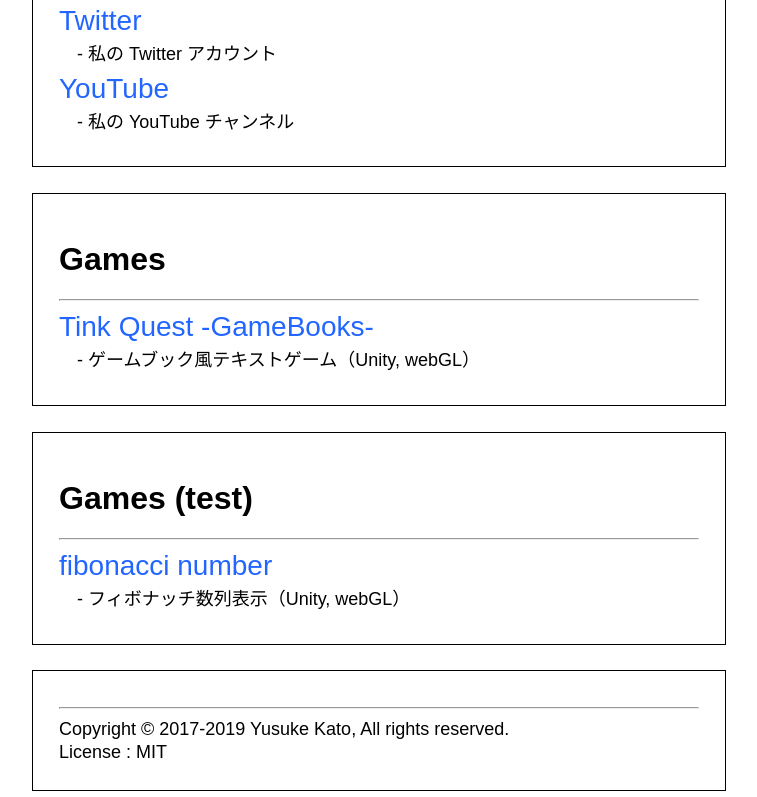
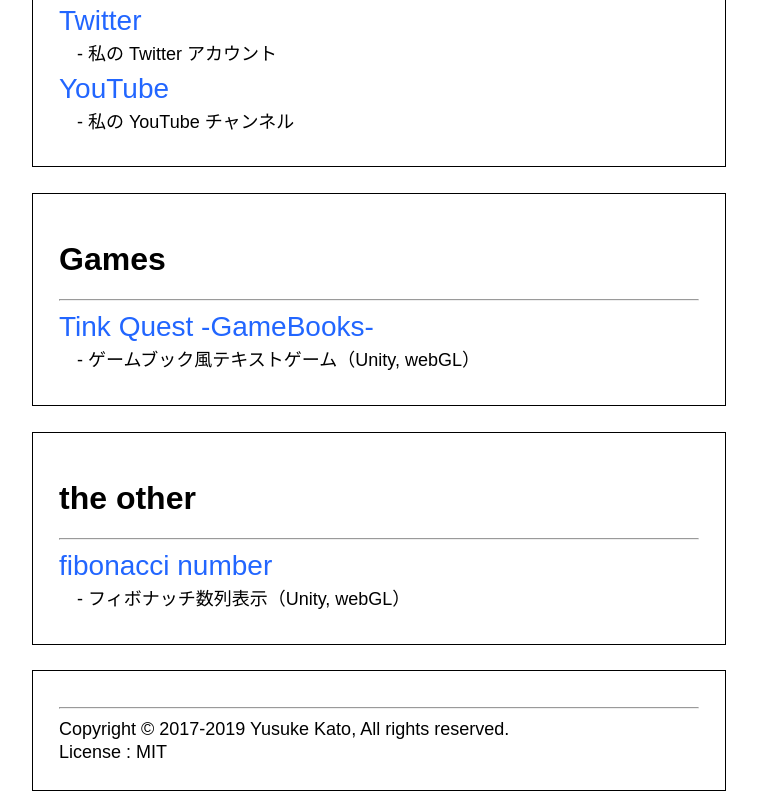
Before and after one commit to YusukeKato/YusukeKato.github.io, a plain HTML site: page index.html in a window 1280 px wide. Shown: the part 497-1294 px from the top of the page, without its empty margins (261-1018 px from the left). Drawn offline with Linux system fonts and the light colour scheme.

Commit message:
Update index.html

```diff
--- a/index.html
+++ b/index.html
@@ -45,7 +45,7 @@
     </div>
 
     <div class="panel1">
-        <h1 class="title">Games (test)</h1>
+        <h1 class="title">the other</h1>
         <hr>
         <a href="https://yusukekato.github.io/games_fibonacci/" class="text1">fibonacci number</a>
         <p class="description">　- フィボナッチ数列表示（Unity, webGL）</p>
```
